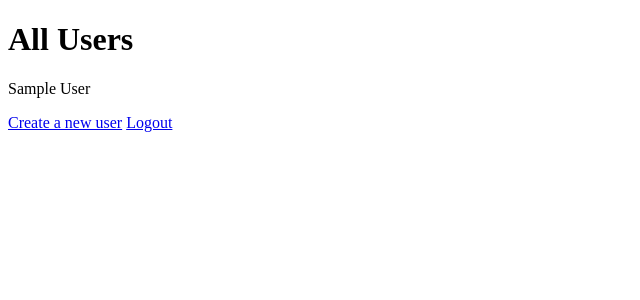
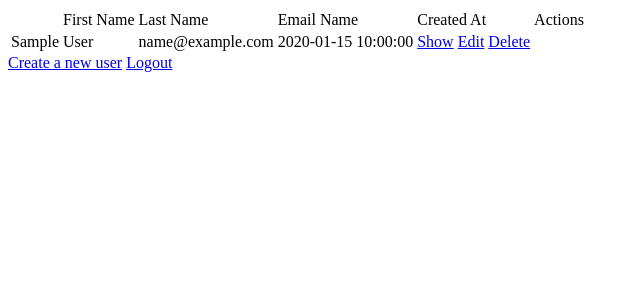
Before and after one commit to RenatoCaushi/Userscr, a Flask app: page /users in a window 1280 px wide. Shown: the top 300 px of the page, without its empty margins (0-640 px from the left). Run offline with Flask 2, Linux system fonts and the light colour scheme; tables that the repository leaves empty or names only in its code hold one stand-in row (values such as "Sample post").

Commit message:
first commit

```diff
--- a/flask_app/controllers/users.py
+++ b/flask_app/controllers/users.py
@@ -4,9 +4,7 @@ from flask_app.models.user import User
 
 @app.route('/')
 def index():
-    if user not in session:
-        return redirect('/logout')
-    return render_template('users.html')
+    return redirect('/users')
 
 @app.route('/users')
 def showUsers():
@@ -27,6 +25,46 @@ def AddUser():
     User.Create_user(data)
     return redirect('/users')
 
+@app.route('/show/<int:id>')
+def profile(id):
+    data = {
+            'user_id': id
+    }
+    user = User.get_user_by_id(data)
+    return render_template('showUser.html', user= user)
+
+
+@app.route('/delete/<int:id>')
+def deleteUser(id):
+    data = {
+        'user_id': id
+    }
+    user = User.get_user_by_id(data)
+    # if session['user_id']==User['user_id']:
+    User.destroyUser(data)
+        # return redirect(request.referrer)
+    return redirect(request.referrer)
+
+@app.route('/showEditUser/<int:id>')
+def ShowEditUser(id):
+    data = {
+            'user_id': id
+    }
+    user = User.get_user_by_id(data)
+    return render_template('editUser.html', user= user)
+
+@app.route('/edit/<int:id>', methods=['POST'])
+def edit_user(id):
+    data = {
+        'user_id': id,
+        'firstname':request.form['firstname'],
+        'lastname':request.form['lastname'],
+        'email':request.form['email']
+    }
+    User.editUser(data)
+    return redirect('/users')
+
+
 @app.route('/logout')
 def Logout():
     session.clear=()
--- a/flask_app/models/user.py
+++ b/flask_app/models/user.py
@@ -2,7 +2,7 @@ from flask_app.config.mysqlconnection import connectToMySQL
 
 
 class User:
-    db_name='users_cr'
+    db_name='usermodularised'
     def __init__(self,data):
         self.id = data['id']
         self.firstname = data['firstname']
@@ -22,5 +22,21 @@ class User:
 
     @classmethod
     def Create_user(cls,data):
-        query = """INSERT INTO users (first_name, last_name, email) VALUES (%(firstname)s, %(lastname)s, %(email)s)"""
+        query = """INSERT INTO users (firstname, lastname, email) VALUES (%(firstname)s, %(lastname)s, %(email)s)"""
         results = connectToMySQL(cls.db_name).query_db(query,data)
+
+    @classmethod
+    def get_user_by_id(cls, data):
+        query= 'SELECT * FROM users WHERE users.id = %(user_id)s;'
+        results = connectToMySQL(cls.db_name).query_db(query, data)
+        return results[0]
+
+    @classmethod
+    def destroyUser(cls, data):
+        query= 'DELETE FROM users WHERE users.id = %(user_id)s;'
+        return connectToMySQL(cls.db_name).query_db(query, data)
+
+    @classmethod
+    def editUser(cls, data):
+        query= 'Update users set firstname=%(firstname)s, lastname= %(lastname)s, email=%(email)s, updated_at=NOW() WHERE users.id = %(user_id)s;'
+        return connectToMySQL(cls.db_name).query_db(query, data)
--- a/flask_app/templates/users.html
+++ b/flask_app/templates/users.html
@@ -9,16 +9,36 @@
 </head>
 
 <body>
-    <h1>All Users</h1>
-    {% if not users %}
-    <p>There are not users yet</p>
-    {% endif %}
+<table class="table">
+    <th class="row">
+        <td>First Name</td>
+        <td>Last Name</td>
+        <td>Email Name</td>
+        <td>Created At</td>
+        <td>Actions</td>
+    </th>
     {% for user in users %}
-    <p>{{user.first_name}} {{user.last_name}}</p>
-
+        {% if not users %}
+            <p>There are not users yet</p>
+        {% endif %}
+    <tr class="row">
+        <td>{{user.first_name}}</td>
+        <td>{{user.last_name}}</td>
+        <td>{{user.email}}</td>
+        <td>{{user.created_at}}</td>
+        <td>
+            <a href="/show/{{user.id}}">Show</a>
+            <a href="/showEditUser/{{user.id}}">Edit</a>
+            <a href="/delete/{{user.id}}">Delete</a>
+        </td>
+    </tr>
     {% endfor %}
+</table>
     <a href="/users/new">Create a new user</a>
     <a href="/logout">Logout</a>
+
+
+
 </body>
 
 </html>
```
Also changed, not shown: flask_app/templates/editUser.html (added, +26 -0 lines), flask_app/templates/showUser.html (added, +18 -0 lines), 2 other files.
